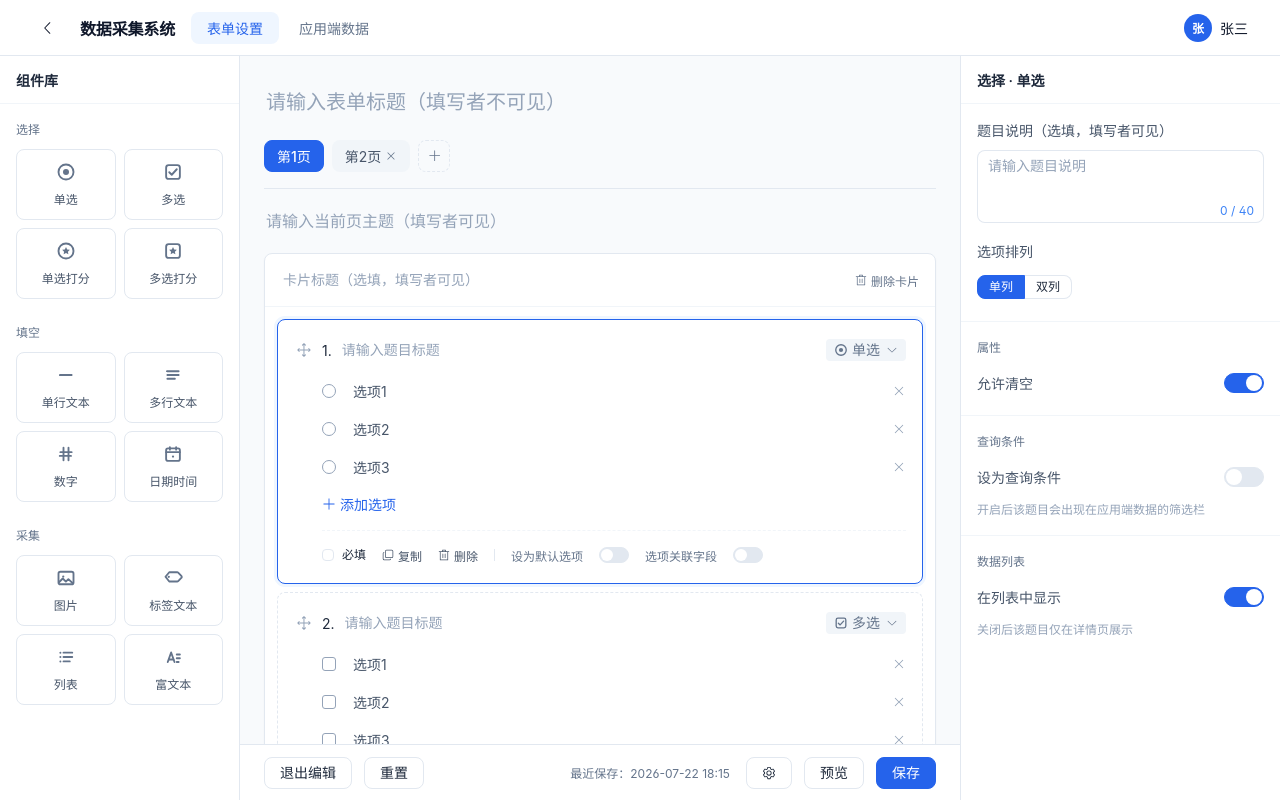
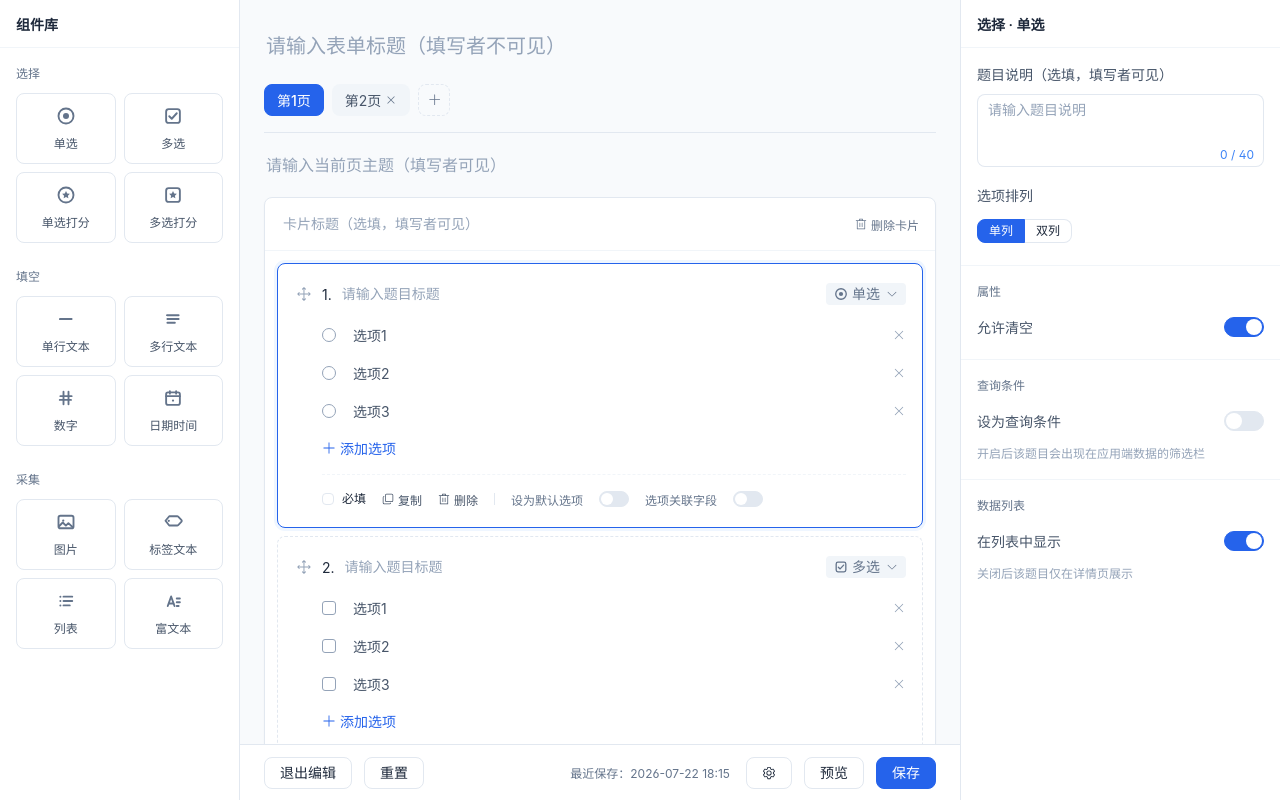
Before and after one commit to luyaoyaoqi/data-aggregation-system, a Vue app in the folder demo/: page / in a window 1280 px wide. Built offline with nearby package versions, Linux system fonts and the light colour scheme; a web font is replaced by a local one.

Commit message:
导航移除

```diff
--- a/demo/src/components/TopNav.vue
+++ /dev/null
@@ -1,138 +0,0 @@
-<script setup>
-import { ArrowLeft } from '@element-plus/icons-vue'
-
-const menus = [
-  { key: 'form', label: '表单设置' },
-  { key: 'data', label: '应用端数据' }
-]
-const active = ref('form')
-</script>
-
-<template>
-  <header class="top-nav">
-    <div class="nav-left">
-      <button type="button" class="back-btn" title="返回">
-        <el-icon><ArrowLeft /></el-icon>
-      </button>
-      <h1 class="nav-title">数据采集系统</h1>
-
-      <nav class="nav-menu">
-        <button
-          v-for="m in menus"
-          :key="m.key"
-          type="button"
-          class="nav-item"
-          :class="{ 'is-active': active === m.key }"
-          @click="active = m.key"
-        >
-          {{ m.label }}
-        </button>
-      </nav>
-    </div>
-
-    <div class="nav-right">
-      <el-avatar :size="28" class="nav-avatar">张</el-avatar>
-      <span class="nav-user">张三</span>
-    </div>
-  </header>
-</template>
-
-<style scoped lang="less">
-.top-nav {
-  height: var(--h-nav);
-  flex-shrink: 0;
-  background: var(--c-nav);
-  color: var(--c-nav-text);
-  border-bottom: 1px solid var(--c-line);
-  display: flex;
-  align-items: center;
-  justify-content: space-between;
-  padding: 0 var(--sp-2xl);
-
-  .nav-left {
-    display: flex;
-    align-items: center;
-    gap: var(--sp-lg);
-  }
-
-  .back-btn {
-    display: inline-flex;
-    align-items: center;
-    justify-content: center;
-    width: 32px;
-    height: 32px;
-    font-family: inherit;
-    font-size: var(--fs-16);
-    color: var(--c-nav-text);
-    background: transparent;
-    border: none;
-    border-radius: var(--radius);
-    cursor: pointer;
-    transition: background var(--dur) var(--ease);
-
-    &:hover {
-      background: var(--c-nav-hover);
-    }
-  }
-
-  .nav-title {
-    margin: 0;
-    font-family: var(--ff-display);
-    font-size: var(--fs-16);
-    font-weight: 700;
-    color: var(--c-nav-text);
-    letter-spacing: -0.01em;
-  }
-
-  .nav-menu {
-    display: flex;
-    align-items: center;
-    gap: var(--sp-xs);
-  }
-
-  /* .nav-item.is-active 是主色字 + 主色浅底 → 故意不复用 .pill-active(实底白字) */
-  .nav-item {
-    height: 32px;
-    padding: 0 var(--sp-lg);
-    font-family: inherit;
-    font-size: var(--fs-14);
-    color: var(--c-text-secondary);
-    background: transparent;
-    border: none;
-    border-radius: var(--radius);
-    cursor: pointer;
-    transition: all var(--dur) var(--ease);
-
-    &:hover {
-      color: var(--c-text-strong);
-      background: var(--c-nav-hover);
-    }
-
-    &.is-active {
-      color: var(--c-primary);
-      background: var(--c-primary-bg);
-      font-weight: 500;
-    }
-  }
-
-  .nav-right {
-    display: flex;
-    align-items: center;
-    gap: var(--sp-sm);
-  }
-
-  .nav-avatar {
-    background: var(--c-primary) !important;
-    color: var(--c-on-primary);
-    font-family: var(--ff-display);
-    font-weight: 600;
-    font-size: var(--fs-12);
-  }
-
-  .nav-user {
-    font-size: var(--fs-14);
-    color: var(--c-text-strong);
-    font-weight: 500;
-  }
-}
-</style>
--- a/demo/src/views/Editor.vue
+++ b/demo/src/views/Editor.vue
@@ -1,5 +1,4 @@
 <script setup>
-import TopNav from '../components/TopNav.vue'
 import ComponentLibrary, {
   createPage,
   createCard,
@@ -426,7 +425,6 @@ function openStandalone() {
 
 <template>
   <div class="editor-layout">
-    <TopNav />
 
     <div class="editor-main">
       <ComponentLibrary @pick="handlePickFromLibrary" />
```
